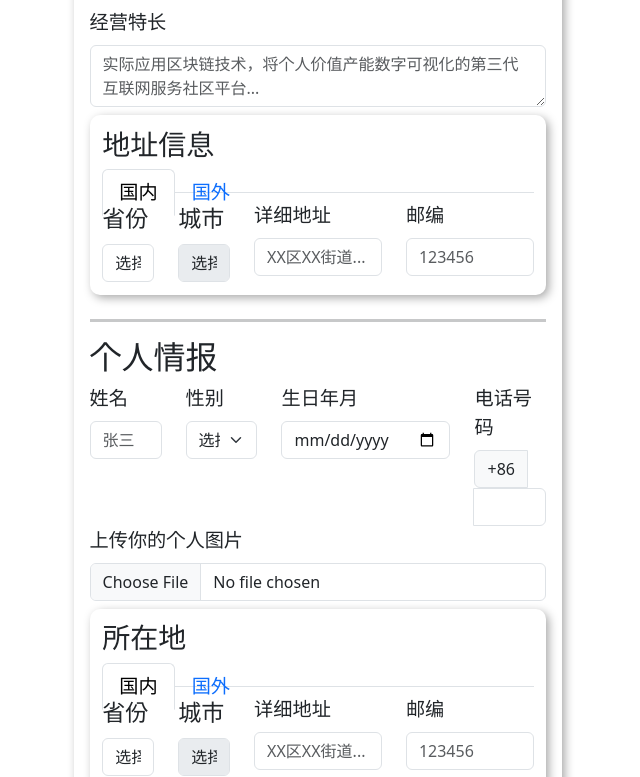
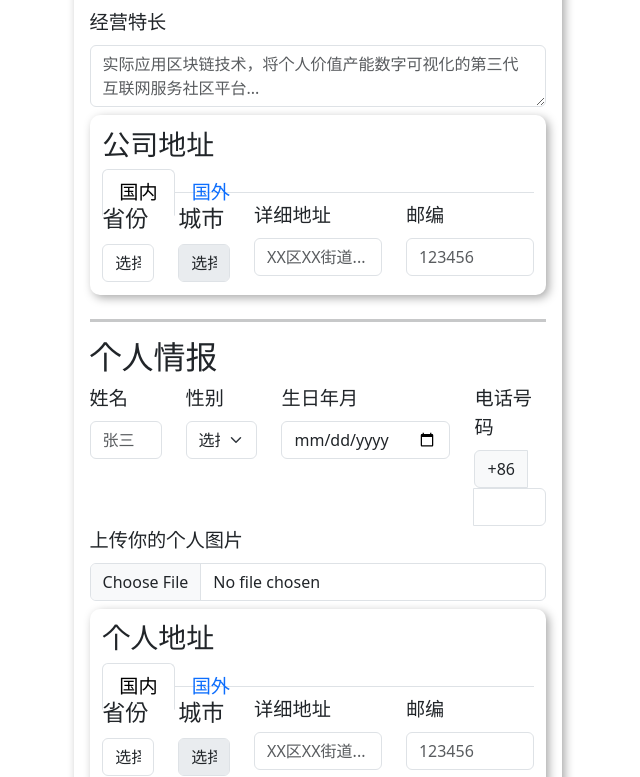
Before and after one commit to JeseKi/Aetrix_test, a React (Create React App) app in the folder matrix/: page /tables/volunteerinitiate in a window 1280 px wide. Shown: the part 539-1316 px from the top of the page, without its empty margins (322-962 px from the left). Built offline with nearby package versions, Linux system fonts and the light colour scheme.

Commit message:
将‘地址表单’独立为了一个单独的组件，包含国内/外选择，省份/城市选择和详细地址和邮编的输入

```diff
--- a/matrix/src/modulesPages/tables/compoents/address_selector.js
+++ b/matrix/src/modulesPages/tables/compoents/address_selector.js
@@ -1,5 +1,5 @@
 import React, { useState } from 'react';
-import { Col, Form, Row } from 'react-bootstrap';
+import { Col, Form, Row , Tabs, Tab, Container } from 'react-bootstrap';
 
 import pc_data from "./pc.json"
 
@@ -79,4 +79,78 @@ function ProvinceCitySelector({ setProvince, setCity }) {
     );
 }
 
-export default ProvinceCitySelector;
+function Address_Table({title , setProvince, setCity, setDetailedAddress, setIsAbroad, setZipcode}) {
+  const littleContainer = {
+    boxShadow: '3px 3px 10px #AAAAAA',
+    borderRadius: '10px',
+    marginTop: '1vh',
+    marginBottom: '1vh',
+    padding: '1vw',
+  };
+
+    return (
+        <Container style={littleContainer}>
+        <h3>{title}</h3>
+        <Tabs>
+          <Tab eventKey="Domestic" title="国内">
+            <Row>
+              <Col>
+                <ProvinceCitySelector
+                  setProvince={setProvince}
+                  setCity={setCity}
+                />
+              </Col>
+              <Col>
+                <Form.Group>
+                  <Form.Label>详细地址</Form.Label>
+                  <Form.Control
+                    placeholder="XX区XX街道..."
+                    onChange={(e) => {
+                      setDetailedAddress(e.target.value)
+                      setIsAbroad(false)
+                  }}
+                  />
+                </Form.Group>
+              </Col>
+              <Col>
+                <Form.Group>
+                  <Form.Label>邮编</Form.Label>
+                  <Form.Control
+                    placeholder="123456"
+                    onChange={(e) => setZipcode(e.target.value)}
+                  />
+                </Form.Group>
+              </Col>
+            </Row>
+          </Tab>
+          <Tab eventKey="Foreign" title="国外">
+            <Row>
+              <Col>
+                <Form.Group>
+                  <Form.Label>详细地址</Form.Label>
+                  <Form.Control
+                    placeholder="XX区XX街道..."
+                    onChange={(e) => {
+                      setDetailedAddress(e.target.value)
+                      setIsAbroad(true)
+                  }}
+                  />
+                </Form.Group>
+              </Col>
+              <Col>
+                <Form.Group>
+                  <Form.Label>邮编</Form.Label>
+                  <Form.Control
+                    placeholder="123456"
+                    onChange={(e) => setZipcode(e.target.value)}
+                  />
+                </Form.Group>
+              </Col>
+            </Row>
+          </Tab>
+        </Tabs>
+      </Container>
+    )
+}
+
+export default Address_Table;
--- a/matrix/src/modulesPages/tables/tables.js
+++ b/matrix/src/modulesPages/tables/tables.js
@@ -2,6 +2,7 @@ import React from "react";
 import { Route, Routes } from "react-router-dom";
 
 import VolunteerInitiateTable from "../volunteerSignUp/table/volunteerInitiateTable";
+import VolunteerSignUpTable from "../volunteerSignUp/table/volunteerSignUpTbale";
 import AetrixNavBar from "../../mainPages/navbar"
 
 export default function Tables () {
@@ -10,6 +11,7 @@ export default function Tables () {
                 <AetrixNavBar src="/imgs/mainPageImgs/LogoWithText_black.svg" textColor="black"/>
                 <Routes>
                     <Route path="volunteerinitiate" element={<VolunteerInitiateTable />} />
+                    <Route path="volunteersignup" element={<VolunteerSignUpTable />} />"
                 </Routes>
                 <div style={{height:"10vh"}}></div>
             </div>
--- a/matrix/src/modulesPages/volunteerSignUp/table/compoents/company_intelligence.js
+++ b/matrix/src/modulesPages/volunteerSignUp/table/compoents/company_intelligence.js
@@ -1,7 +1,7 @@
 import React from "react";
 import { Col, Container , Form, InputGroup, Row, Tab, Tabs } from "react-bootstrap";
 
-import AddressSelector from "../../../tables/compoents/address_selector";
+import Address_Table from "../../../tables/compoents/address_selector";
 
 // 公司情报
 export default function CompanyIntelligence(props) {
@@ -115,67 +115,7 @@ export default function CompanyIntelligence(props) {
             />
           </Form.Group>
         </Row>
-        <Container className="littleContainer">
-          <h3>地址信息</h3>
-          <Tabs>
-            <Tab eventKey="Domestic" title="国内">
-              <Row>
-                <Col>
-                  <AddressSelector
-                    setProvince={setCompanyProvince}
-                    setCity={setCompanyCity}
-                  />
-                </Col>
-                <Col>
-                  <Form.Group>
-                    <Form.Label>详细地址</Form.Label>
-                    <Form.Control
-                      placeholder="XX区XX街道..."
-                      onChange={(e) => {
-                        setCompanyDetailedAddress(e.target.value)
-                        setIsCompanyAbroad(false)
-                    }}
-                    />
-                  </Form.Group>
-                </Col>
-                <Col>
-                  <Form.Group>
-                    <Form.Label>邮编</Form.Label>
-                    <Form.Control
-                      placeholder="123456"
-                      onChange={(e) => setCompanyZipcode(e.target.value)}
-                    />
-                  </Form.Group>
-                </Col>
-              </Row>
-            </Tab>
-            <Tab eventKey="Foreign" title="国外">
-              <Row>
-                <Col>
-                  <Form.Group>
-                    <Form.Label>详细地址</Form.Label>
-                    <Form.Control
-                      placeholder="XX区XX街道..."
-                      onChange={(e) => {
-                        setCompanyDetailedAddress(e.target.value)
-                        setIsCompanyAbroad(true)
-                    }}
-                    />
-                  </Form.Group>
-                </Col>
-                <Col>
-                  <Form.Group>
-                    <Form.Label>邮编</Form.Label>
-                    <Form.Control
-                      placeholder="123456"
-                      onChange={(e) => setCompanyZipcode(e.target.value)}
-                    />
-                  </Form.Group>
-                </Col>
-              </Row>
-            </Tab>
-          </Tabs>
-        </Container>
+        <Address_Table title={"公司地址"} setProvince={setCompanyProvince} setCity={setCompanyCity} setDetailedAddress={setCompanyDetailedAddress} setIsAbroad={setIsCompanyAbroad} setZipcode={setCompanyZipcode} />
       </Form>
     );
   };
--- a/matrix/src/modulesPages/volunteerSignUp/table/compoents/personal_information.js
+++ b/matrix/src/modulesPages/volunteerSignUp/table/compoents/personal_information.js
@@ -1,7 +1,7 @@
 import React  from "react";
-import { Col, Container , Form, InputGroup, Row, Tab, Tabs } from "react-bootstrap";
+import { Col, Form, InputGroup, Row} from "react-bootstrap";
 
-import AddressSelector from "../../../tables/compoents/address_selector";
+import Address_Table from "../../../tables/compoents/address_selector";
 import UplaodImg from "../../../tables/compoents/upload_img";
 
   // 个人情报
@@ -74,67 +74,7 @@ export default function PersonalInformation(props) {
             </Form.Group>
           </Col>
         </Row>
-        <Container className="littleContainer">
-          <h3>所在地</h3>
-          <Tabs>
-            <Tab eventKey="Domestic" title="国内">
-              <Row>
-                <Col>
-                  <AddressSelector
-                    setProvince={setPersonalProvince}
-                    setCity={setPersonalCity}
-                  />
-                </Col>
-                <Col>
-                  <Form.Group>
-                    <Form.Label>详细地址</Form.Label>
-                    <Form.Control
-                      placeholder="XX区XX街道..."
-                      onChange={(e) => {
-                        setPersonalDetailedAddress(e.target.value)
-                        setIsPersonalAbroad(false)
-                    }}
-                    />
-                  </Form.Group>
-                </Col>
-                <Col>
-                  <Form.Group>
-                    <Form.Label>邮编</Form.Label>
-                    <Form.Control
-                      placeholder="123456"
-                      onChange={(e) => setPersonalZipcode(e.target.value)}
-                    />
-                  </Form.Group>
-                </Col>
-              </Row>
-            </Tab>
-            <Tab eventKey="Foreign" title="国外">
-              <Row>
-                <Col>
-                  <Form.Group>
-                    <Form.Label>详细地址</Form.Label>
-                    <Form.Control
-                      placeholder="XX区XX街道..."
-                      onChange={(e) => {
-                        setPersonalDetailedAddress(e.target.value)
-                        setIsPersonalAbroad(true)
-                    }}
-                    />
-                  </Form.Group>
-                </Col>
-                <Col>
-                  <Form.Group>
-                    <Form.Label>邮编</Form.Label>
-                    <Form.Control
-                      placeholder="123456"
-                      onChange={(e) => setPersonalZipcode(e.target.value)}
-                    />
-                  </Form.Group>
-                </Col>
-              </Row>
-            </Tab>
-          </Tabs>
-        </Container>
+      <Address_Table title={"个人地址"} setCity={setPersonalCity} setProvince={setPersonalProvince} setDetailedAddress={setPersonalDetailedAddress} setAbroad={setIsPersonalAbroad} setZipcode={setPersonalZipcode}/>
       </Form>
     );
   };
--- a/matrix/src/modulesPages/volunteerSignUp/table/volunteerInitiateTable.css
+++ b/matrix/src/modulesPages/volunteerSignUp/table/volunteerInitiateTable.css
@@ -22,14 +22,6 @@ Form{
     font-size: larger;
 }
 
-.littleContainer{
-    box-shadow: 3px 3px 10px #AAAAAA;
-    border-radius: 10px;
-    margin-top: 1vh;
-    margin-bottom: 1vh;
-    padding: 1vw;
-}
-
 .submitButton{
     margin-top: 3vh;
     font-size: 1.5em;
--- /dev/null
+++ b/matrix/src/modulesPages/volunteerSignUp/table/volunteerSignUpTbale.js
@@ -0,0 +1,18 @@
+import React from "react"
+import { Container } from "react-bootstrap"
+
+import Address_Table from "../../tables/compoents/address_selector"
+import SelfOrganizedSelect from "../../tables/compoents/category_selector"
+import UplaodImg from "../../tables/compoents/upload_img"
+import "./volunteerInitiateTable.css"
+
+export default function VolunteerSignUpTable() {
+    return (
+        <div className="div">
+            <h1>自组织志愿者报名</h1>
+            <Container className="tableContainer">
+                <h1>个人情报</h1>
+            </Container>
+        </div>
+    )
+}
```
Also changed, not shown: matrix/src/modulesPages/volunteerSignUp/table/volunteersignup.js (deleted).
